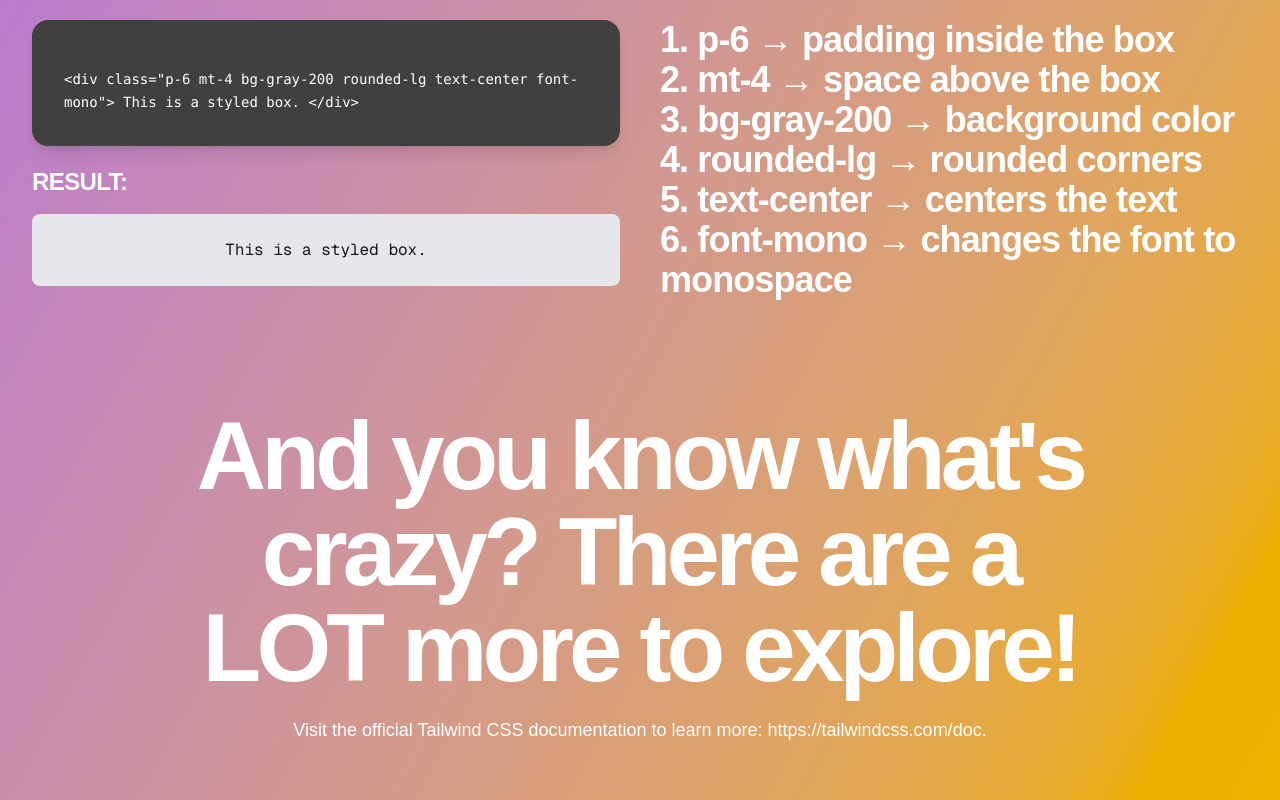
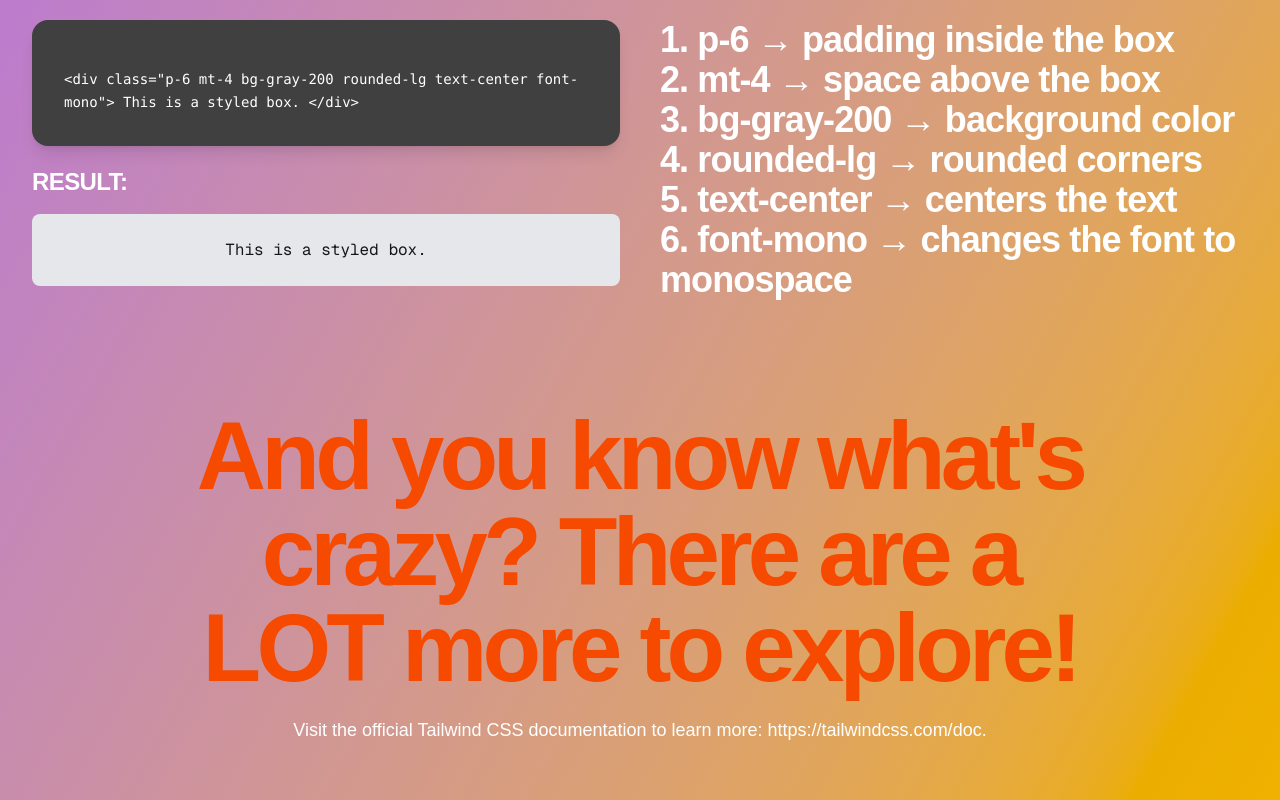
Before and after one commit to cybot555/digal-webapp-demo2, a Next.js app: page / in a window 1280 px wide. Shown: the part 1500-2300 px from the top of the page. Built offline with nearby package versions, Linux system fonts and the light colour scheme.

Commit message:
Update page.js
style: color change to orange OMG YAS

```diff
--- a/app/page.js
+++ b/app/page.js
@@ -145,7 +145,7 @@ export default function Home() {
 
         <footer>
         <div className="text-center mt-15">
-          <h1 className="font-extrabold text-4xl sm:text-6xl lg:text-8xl tracking-tighter text-balance text-white">
+          <h1 className="font-extrabold text-4xl sm:text-6xl lg:text-8xl tracking-tighter text-balance text-orange-600">
             And you know what's crazy? There are a LOT more to explore!
           </h1>
           <p className="text-base sm:text-lg font-light tracking-loose text-white mt-5 ">
```
